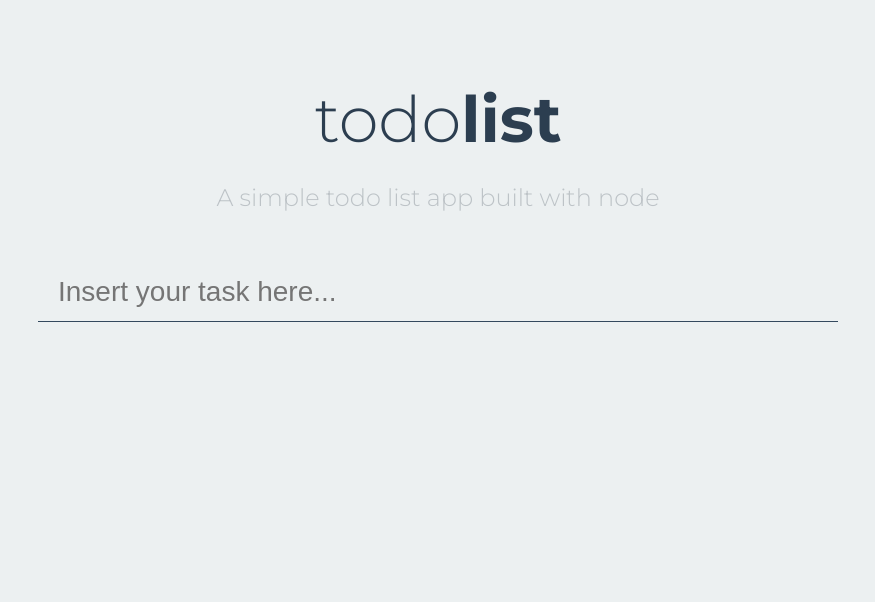
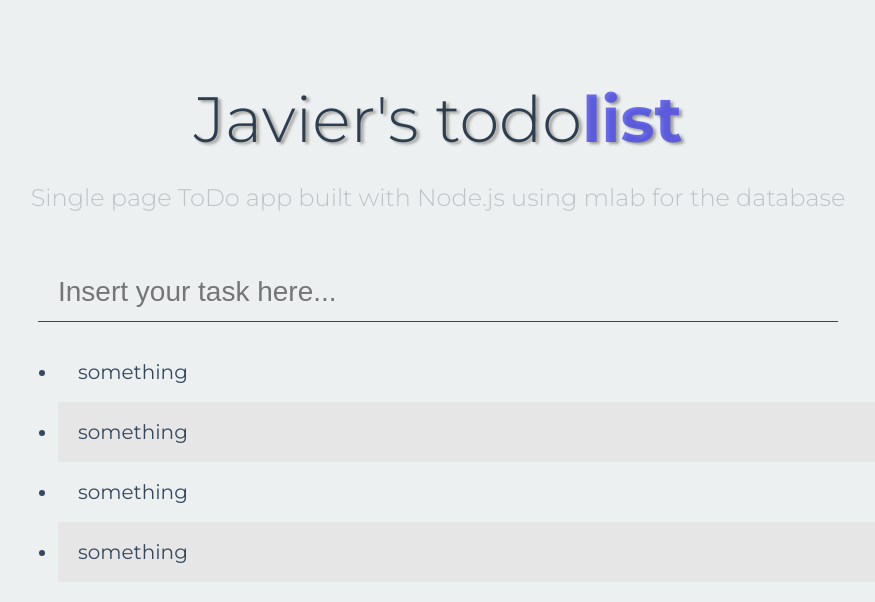
Before and after one commit to jfarre90/javier-todo-app, a website: page views/index.html in a window 1280 px wide. Shown: the whole page, without its empty margins (202-1077 px from the left). Drawn offline with nearby package versions, Linux system fonts and the light colour scheme; files that its build step writes are made by us from their sources; no server answers; files whose address does not match are found by name.

Commit message:
changed styling slightly

```diff
--- a/public/app.css
+++ b/public/app.css
@@ -14,9 +14,12 @@ header h1 {
 	font-weight: 300;
 	margin: 80px 0 25px;
 	color: #2c3e50;
+	text-shadow: 3px 2px 3px #9e9e97;
 }
 header h1 span {
 	font-weight: 700;
+	color: #4a4aeccc;
+
 }
 header h2 {
 	color: #bdc3c7;
@@ -53,10 +56,14 @@ header h2 {
 	font-size: 20px;
 	padding: 0 20px;
 	color: #34495e;
-	transition: all .3s ease;
+	transition: all .5s ease;
+}
+
+.task:nth-child(even) {
+	background: #e6e6e6;
 }
 .task:hover {
-	background: rgba(0, 0, 0, .02);
+	background: rgba(255, 255, 255, 0.34);
 	cursor: pointer;
 }
 
@@ -74,8 +81,10 @@ li span {
   color: #c0392b;
   transition: all 0.3s;
   opacity: 0;
+  font-weight: 400;
 }
 
 li span:hover {
-  color: #e74c3c
+  color: #e74c3c;
+  font-weight: 700;
 }
--- a/views/index.html
+++ b/views/index.html
@@ -1,5 +1,5 @@
 <head>
-    <link rel="stylesheet" href="app.css" type="text/css" />
+    <link rel="stylesheet" href="../public/app.css" type="text/css" />
     <script
       src="https://code.jquery.com/jquery-3.2.1.min.js"
       integrity="sha256-hwg4gsxgFZhOsEEamdOYGBf13FyQuiTwlAQgxVSNgt4="
@@ -8,8 +8,8 @@
 </head>
 <body>
   <header>
-    <h1>todo<span>list</span></h1>
-    <h2>A simple todo list app built with node</h2>
+    <h1>Javier's todo<span>list</span></h1>
+    <h2>Single page ToDo app built with Node.js using mlab for the database</h2>
   </header>
 
   <section class="form">
@@ -17,6 +17,10 @@
   </section>
 
   <ul class="list">
+    <li class="task">something<span>X</span></li>
+    <li class="task">something<span>X</span></li>
+    <li class="task">something<span>X</span></li>
+    <li class="task">something<span>X</span></li>
   </ul>
 
 <script type="text/javascript" src="app.js"></script>
```
